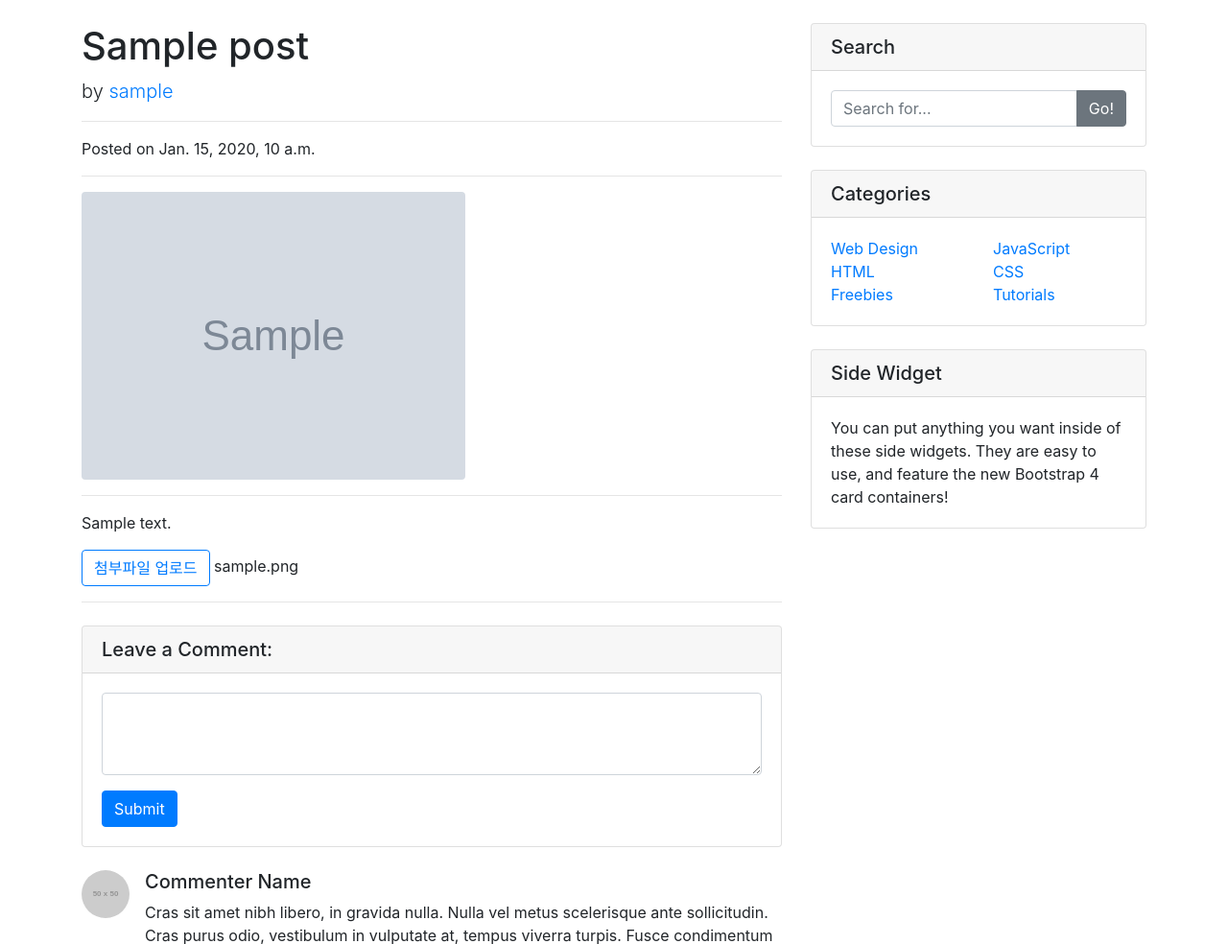
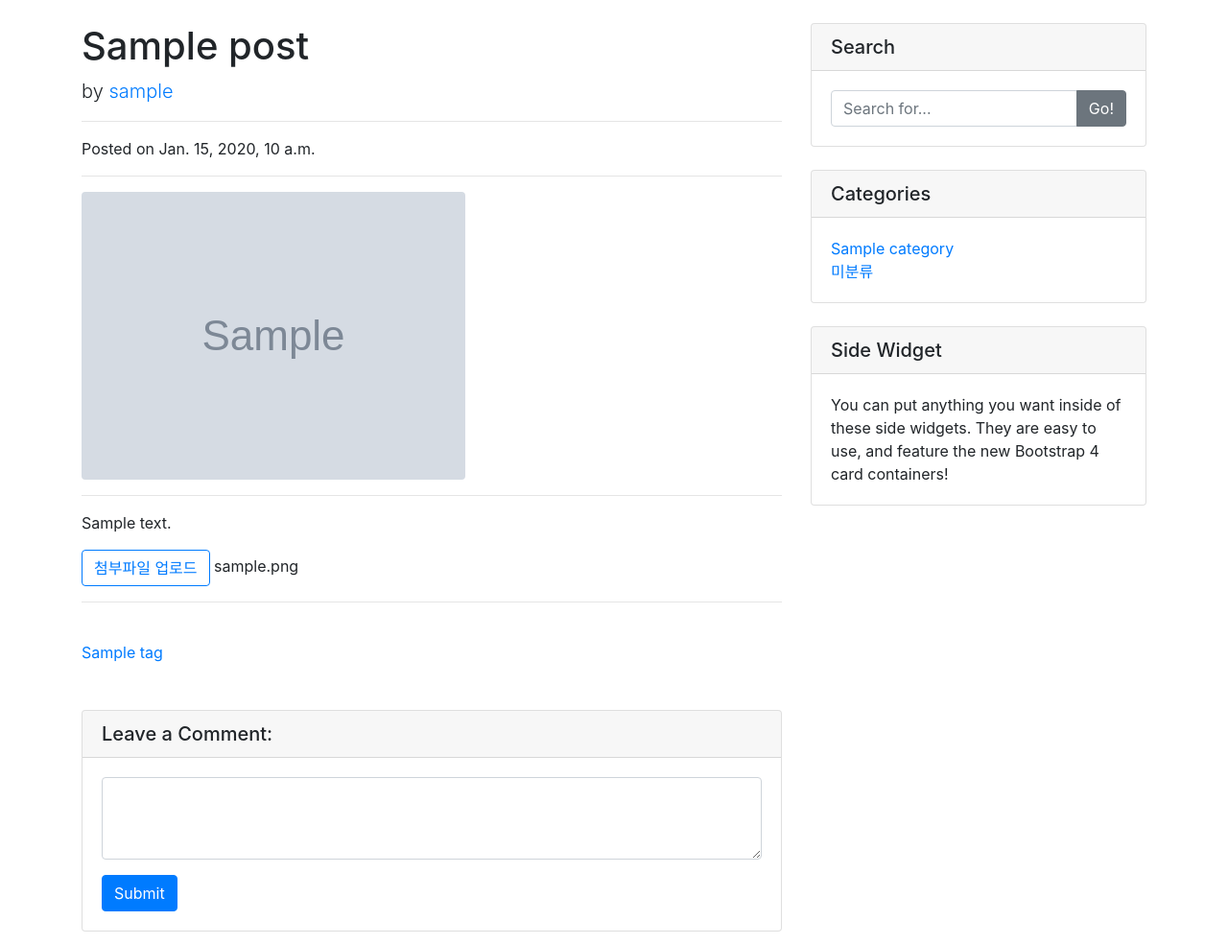
Before and after one commit to KwonJuHwan/CloudProgramming, a Django app: page /blog/1/ in a window 1280 px wide. Shown: the part 56-1040 px from the top of the page at 96% size. Run offline with Django 4.2, Linux system fonts and the light colour scheme; tables that the repository leaves empty hold one stand-in row (values such as "Sample post"); grey boxes marked "Sample" are stand-in pictures; grey boxes labelled with a size stand in for pictures from a placeholder-image service; some libraries are stand-ins or nearby versions.

Commit message:
Tag 추가

```diff
--- a/blog/models.py
+++ b/blog/models.py
@@ -1,6 +1,18 @@
 import os.path
 from django.contrib.auth.models import User
 from django.db import models
+
+
+# 카테고리 만드는 것과 유사
+class Tag(models.Model):
+    name = models.CharField(max_length=50)
+    slug = models.SlugField(max_length=200, unique=True, allow_unicode=True)
+
+    def __str__(self):
+        return self.name
+
+    def get_absolute_url(self):
+        return f'/blog/tag/{self.slug}/'
 
 
 class Category(models.Model):
@@ -8,7 +20,11 @@ class Category(models.Model):
     # URL 에 키워드 넣기 위해서 uuid 같은 숫자가 아닌, 텍스트로 노출 가능
     slug = models.SlugField(max_length=200, unique=True, allow_unicode=True)
 
-    def __str__(self): # 테스트 하기 용이
+    def get_absolute_url(self):
+        return f'/blog/category/{self.slug}/'
+
+    # 테스트 하기 용이
+    def __str__(self):
         return self.name
 
     # 이름 바꿔 주기
@@ -27,9 +43,10 @@ class Post(models.Model):
     created_at = models.DateTimeField(auto_now_add=True)
     updated_at = models.DateTimeField(auto_now=True)
 
-    # 같이 삭제
+    # 관계 형성
     author = models.ForeignKey(User, on_delete=models.CASCADE)
     category = models.ForeignKey(Category, null=True, blank=True, on_delete=models.SET_NULL)
+    tag = models.ManyToManyField(Tag, blank=True)
 
     def __str__(self):
         return f'[{self.pk}]{self.title} :: {self.author}'  # 작성자 표시
--- a/blog/templates/blog/post_detail.html
+++ b/blog/templates/blog/post_detail.html
@@ -87,6 +87,15 @@
             {{ post.get_file_name }}
         {% endif %}
         <hr>
+        {% if post.tag.exists %}
+            <br/>
+            <i class="fas fa-tags"></i>
+            {% for tag in post.tag.iterator %}
+                <a href="{{ tag.get_absolute_url }}">{{ tag }}</a>
+            {% endfor %}
+            <br/>
+            <br/>
+        {% endif %}
 
         <!-- Comments Form -->
         <div class="card my-4">
@@ -161,27 +170,13 @@
                         <div class="row">
                             <div class="col-lg-6">
                                 <ul class="list-unstyled mb-0">
+                                    {% for category in categories %}
                                         <li>
-                    <a href="#">Web Design</a>
+                                            <a href="{{ category.get_absolute_url }}">{{ category.name }}</a>
                                         </li>
+                                    {% endfor %}
                                     <li>
-                    <a href="#">HTML</a>
-                  </li>
-                  <li>
-                    <a href="#">Freebies</a>
-                  </li>
-                </ul>
-              </div>
-              <div class="col-lg-6">
-                <ul class="list-unstyled mb-0">
-                  <li>
-                    <a href="#">JavaScript</a>
-                  </li>
-                  <li>
-                    <a href="#">CSS</a>
-                  </li>
-                  <li>
-                    <a href="#">Tutorials</a>
+                                        <a href="/blog/category/no-category">미분류</a>
                                     </li>
                                 </ul>
                             </div>
--- a/blog/templates/blog/post_list.html
+++ b/blog/templates/blog/post_list.html
@@ -8,7 +8,7 @@
                     <img class="card-img-top" src="{{ p.head_image.url }}" alt="Card image cap">
                 {% endif %}
                 <div class="card-body">
-                    <h2 class="card-title">{{ p.title}}</h2>
+                    <h2 class="card-title">{{ p.title}} ({{ p.category }})</h2>
                     <p class="card-text">{{ p.content | truncatewords:45 }}</p>
                     <a href="{{ p.get_absolute_url }}" class="btn btn-primary">Read More &rarr;</a>
                 </div>
--- a/blog/urls.py
+++ b/blog/urls.py
@@ -5,6 +5,8 @@ from . import views
 urlpatterns = [
     path('', views.PostList.as_view()),
     path('<int:pk>/', views.PostDetail.as_view()),
+    path('category/<str:slug>/', views.categories_page),
+    path('tag/<str:slug>/', views.tag_page),
     # path('', views.index),
     # path('<int:pk>/', views.single_post_page),
 
--- a/blog/views.py
+++ b/blog/views.py
@@ -1,6 +1,6 @@
 from django.shortcuts import render
 from django.views.generic import ListView, DetailView
-from .models import Post
+from .models import Post, Category, Tag
 
 
 # Create your views here.
@@ -11,9 +11,60 @@ class PostList(ListView):
     # pk의 역 순으로 나오게(최신 글이 위로 나오게)
     ordering = '-pk'
 
+    def get_context_data(self, *, object_list=None, **kwargs):
+        # getContext 에 PostList 를 담아서 넘겨 줌
+        context = super(PostList, self).get_context_data()
+        context['categories'] = Category.objects.all()
+        # 미분류 개수를 받기 위해서
+        context['no_category_post_count'] = Post.objects.filter(category=None).count()
+        return context
+
 
 class PostDetail(DetailView):
     model = Post
+
+    def get_context_data(self, *, object_list=None, **kwargs):
+        # getContext 에 PostList 를 담아서 넘겨 줌
+        context = super(PostDetail, self).get_context_data()
+        context['categories'] = Category.objects.all()
+        # 미분류 개수를 받기 위해서
+        context['no_category_count'] = Post.objects.filter(category=None).count()
+        return context
+
+
+# Function or IF
+
+
+def categories_page(request, slug):
+    if slug == 'no-category':
+        category = '미분류'
+        post_list = Post.objects.filter(category=None).order_by('-pk')
+    else:
+        category = Category.objects.get(slug=slug)
+        post_list = Post.objects.filter(category=category).order_by('-pk')
+    # FBV  특징
+    context = {
+        'categories': Category.objects.all(),
+        'category_less_post_count': Post.objects.filter(category=None).count(),
+        'category': category,
+        'post_list': post_list,
+        'no_category_count': Post.objects.filter(category=None).count()
+    }
+    return render(request, 'blog/post_list.html', context)
+
+
+def tag_page(request, slug):
+    tag = Tag.objects.get(slug=slug)
+    post_list = tag.post_set.all().order_by('-pk')
+
+    # FBV  특징
+    context = {
+        'tag': tag,
+        'post_list': post_list,
+        'categories': Category.objects.all(),
+        'no_category_count': Post.objects.filter(category=None).count()
+    }
+    return render(request, 'blog/post_list.html', context)
 
 
 def single_post_page(request, pk):
@@ -26,14 +77,3 @@ def single_post_page(request, pk):
             'post': post,
         }
     )
-
-# def index(request):
-#     posts = Post.objects.all().order_by('-pk')
-#
-#     return render(
-#         request,
-#         'blog/post_list.html',
-#         {
-#             'posts': posts,
-#         }
-#     )
```
Also changed, not shown: blog/admin.py (+6 -2 lines), blog/templates/blog/sidebar.html (+6 -20 lines). Lines whose indentation alone changed are shown as unchanged.
